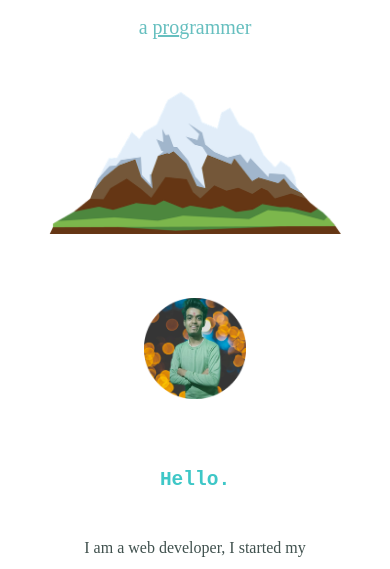
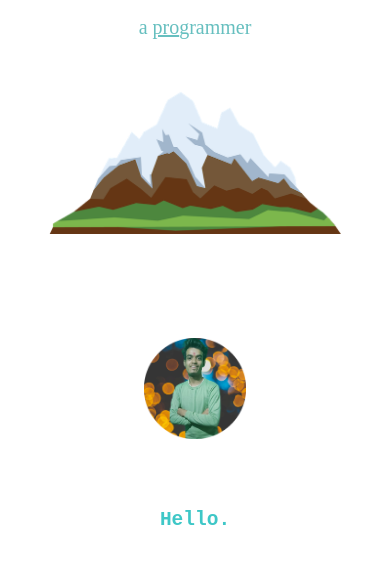
Before and after one commit to Sourabhpande532/DemoPersonalWebsite, a plain HTML site: page index.html in a window 390 px wide. Shown: the part 204-773 px from the top of the page. Drawn offline with Linux system fonts and the light colour scheme; a web font is replaced by a local one.

Commit message:
Update style.css

```diff
--- a/style.css
+++ b/style.css
@@ -53,6 +53,10 @@ h1 {
    padding-right: 83%;
    visibility: hidden;
   }
+  .sau-img {
+      width: 33%;
+      margin: 50px auto;
+      padding-top: 40px;}
 
   }
 
```
